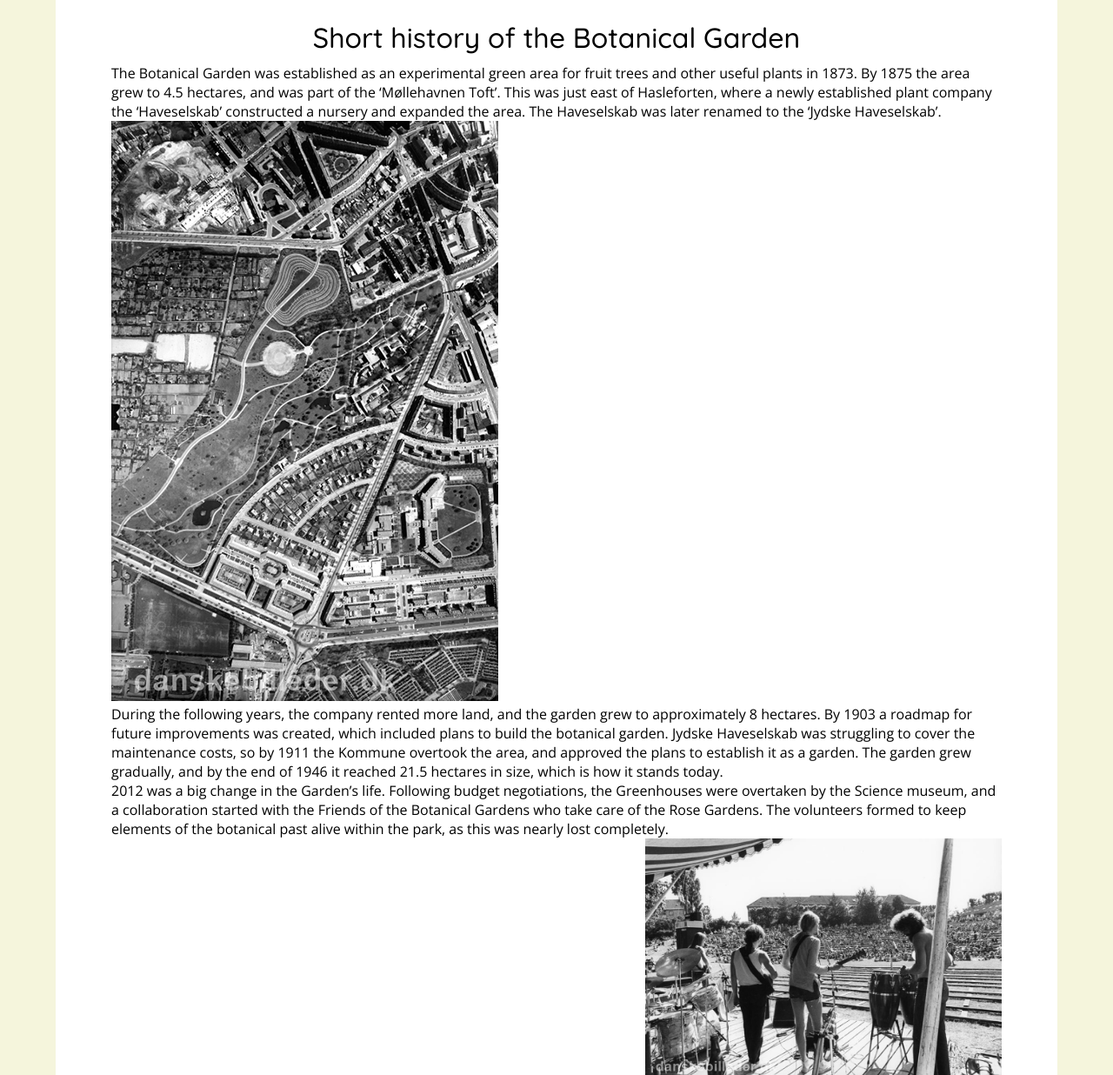
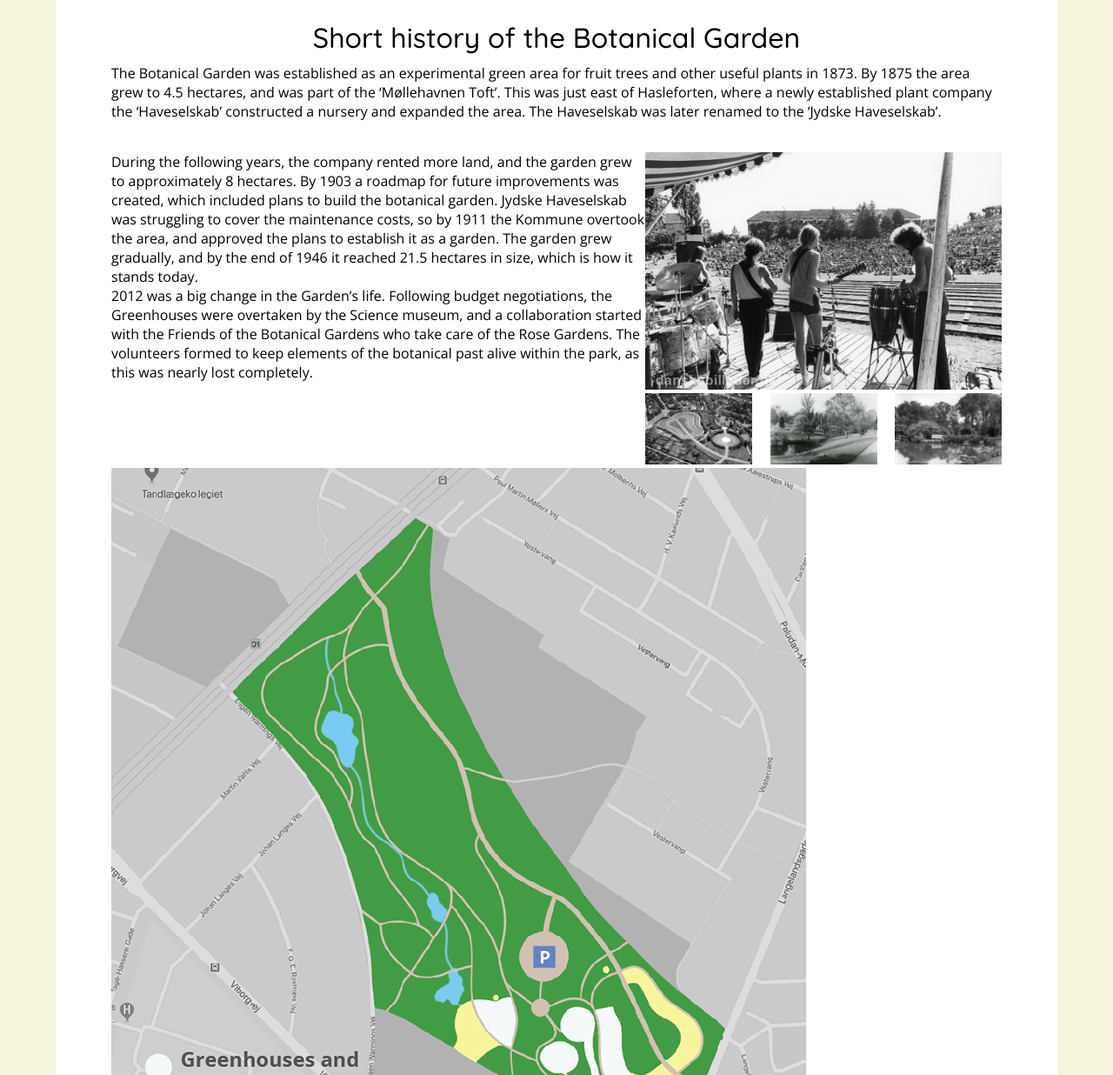
Before and after one commit to 2semesterZ2/examGrp1, a PHP site: page /history.php in a window 1280 px wide. Shown: the part 308-1544 px from the top of the page at 87% size. Run offline with PHP 8.4, Linux system fonts and the light colour scheme.

Commit message:
working on History

```diff
--- a/css/style.css
+++ b/css/style.css
@@ -253,3 +253,9 @@ div.smallPictures img {
 #picture4 {
 	margin: 0 0 0 3%;
 }
+div.historyTextLeft {
+	clear: left;
+}
+/*ideParagraph {
+	float: left;
+}*/
--- a/history.php
+++ b/history.php
@@ -14,20 +14,11 @@ $keywords="botanical, park, aarhus, green, nature, denmark, city center, trees,
 		<!--Short history section-->
 		<article>
 		<h1>Short history of the Botanical Garden</h1>
+		<div id="historyTextLeft">
 		<p>The Botanical Garden was established as an experimental green area for fruit trees and other useful plants in 1873. By 1875 the area grew to 4.5 hectares, and was part of the ‘Møllehavnen Toft’. This was just east of Hasleforten, where a newly established plant company the ‘Haveselskab’ constructed a nursery and expanded the area. The Haveselskab was later renamed to the ‘Jydske Haveselskab’.</p>
-
-		<!--Old map here-->
-		<div id="oldMap">
-			<img src="pictures/old_map2.jpg" alt="Old map of the Botanical Park">
-		</div>
-
-		<p>During the following years, the company rented more land, and the garden grew to approximately 8 hectares. By 1903 a roadmap for future improvements was created, which included plans to build the botanical garden.
-		Jydske Haveselskab was struggling to cover the maintenance costs, so by 1911 the Kommune overtook the area, and approved the plans to establish it as a garden.
-		The garden grew gradually, and by the end of 1946 it reached 21.5 hectares in size, which is how it stands today.</p>
-
-		<p>2012 was a big change in the Garden’s life. Following budget negotiations, the Greenhouses were overtaken by the Science museum, and a collaboration started with the Friends of the Botanical Gardens who take care of the Rose Gardens. The volunteers formed to keep elements of the botanical past alive within the park, as this was nearly lost completely.</p>
-
-        <!--Gallery of the pictures on the side-->
+	    <br>
+	    <br>
+		    <!--Gallery of the pictures on the side-->
         <div class="oldGallery">
 		<div class="largePicture" id="picture1">
 			<img src="pictures/oldConcert.jpg" alt="Old picture of the concert in the park">
@@ -46,6 +37,19 @@ $keywords="botanical, park, aarhus, green, nature, denmark, city center, trees,
 		</div>
 		</div>
 
+		<!--Old map here-->
+		<!-- id="oldMap">
+			<img src="pictures/old_map2.jpg" alt="Old map of the Botanical Park">
+		</div>-->
+
+		<!--Text to left-->
+		<p>During the following years, the company rented more land, and the garden grew to approximately 8 hectares. By 1903 a roadmap for future improvements was created, which included plans to build the botanical garden.
+		Jydske Haveselskab was struggling to cover the maintenance costs, so by 1911 the Kommune overtook the area, and approved the plans to establish it as a garden.
+		The garden grew gradually, and by the end of 1946 it reached 21.5 hectares in size, which is how it stands today.</p>
+			</div>
+
+		<p>2012 was a big change in the Garden’s life. Following budget negotiations, the Greenhouses were overtaken by the Science museum, and a collaboration started with the Friends of the Botanical Gardens who take care of the Rose Gardens. The volunteers formed to keep elements of the botanical past alive within the park, as this was nearly lost completely.</p>
+
 		<!--Interactive map here-->
 		<div id="newMap">
 			<img src="pictures/areas-map.jpg" alt="Map of the Botanical Park and its areas">
```
